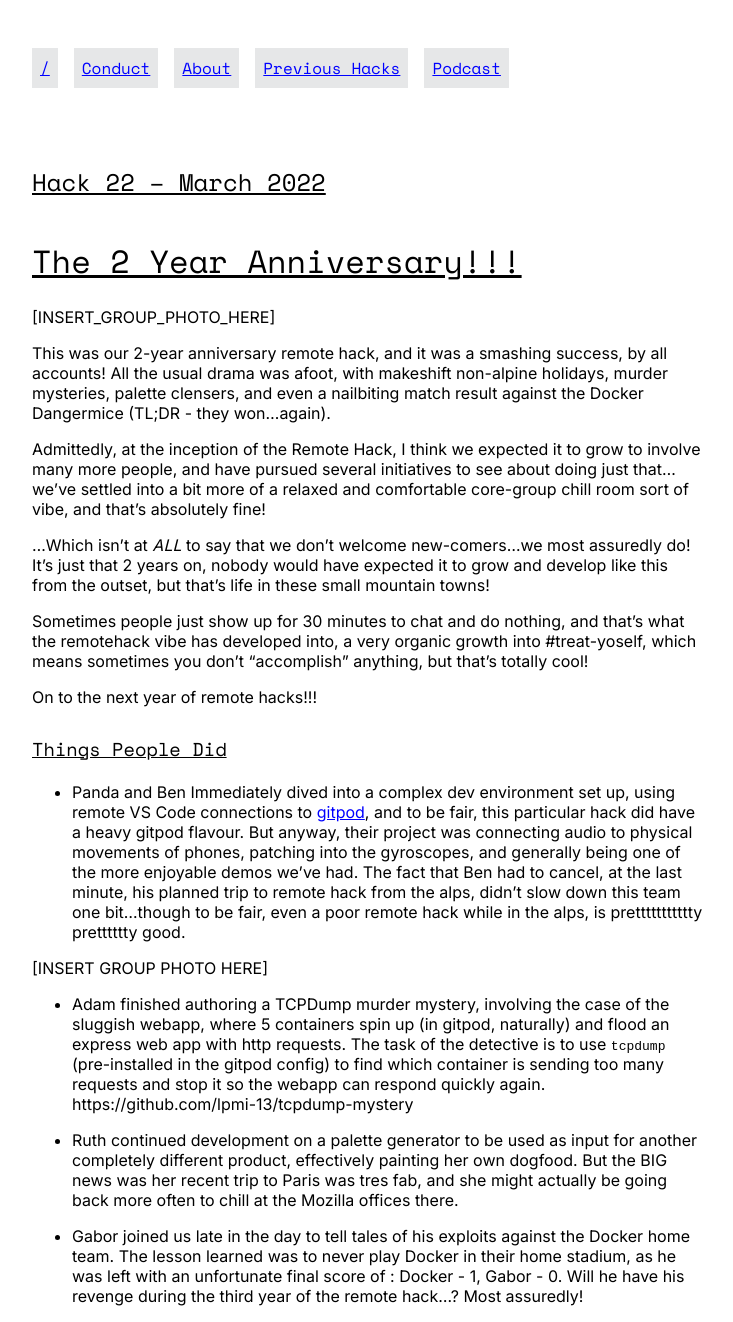
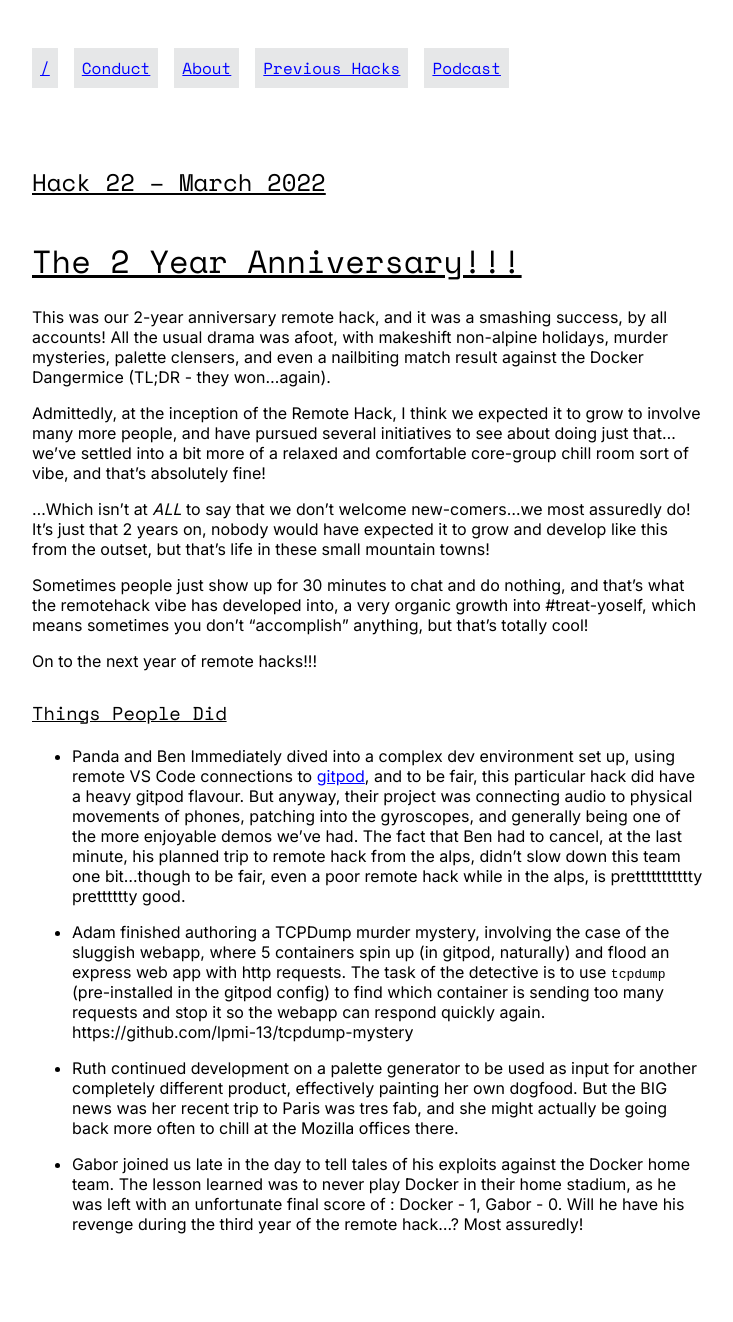
Before and after one commit to remotehack/remotehack.github.io, a Jekyll site: the page built from _hacks/24.md, in a window 1280 px wide. Shown: the whole page, without its empty margins (272-1005 px from the left). Built offline with Jekyll 4.4.1, drawn with Linux system fonts in a browser that asks for light colours; after the commit the page ends 1250 px from its top, so only the background shows below that.

Commit message:
Remove notes about photos

```diff
--- a/_hacks/24.md
+++ b/_hacks/24.md
@@ -5,8 +5,6 @@ happened: true
 ---
 
 # The 2 Year Anniversary!!!
-
-[INSERT_GROUP_PHOTO_HERE]
 
 This was our 2-year anniversary remote hack, and it was a smashing success, by all accounts! All the usual drama was afoot, with makeshift non-alpine holidays, murder mysteries, palette clensers, and even a nailbiting match result against the Docker Dangermice (TL;DR - they won...again).
 
@@ -22,8 +20,6 @@ On to the next year of remote hacks!!!
 
 - Panda and Ben Immediately dived into a complex dev environment set up, using remote VS Code connections to [gitpod](https://www.gitpod.io/docs/), and to be fair, this particular hack did have a heavy gitpod flavour. But anyway, their project was connecting audio to physical movements of phones, patching into the gyroscopes, and generally being one of the more enjoyable demos we've had. The fact that Ben had to cancel, at the last minute, his planned trip to remote hack from the alps, didn't slow down this team one bit...though to be fair, even a poor remote hack while in the alps, is prettttttttttty pretttttty good.
 
-[INSERT GROUP PHOTO HERE]
-
 - Adam finished authoring a TCPDump murder mystery, involving the case of the sluggish webapp, where 5 containers spin up (in gitpod, naturally) and flood an express web app with http requests. The task of the detective is to use `tcpdump` (pre-installed in the gitpod config) to find which container is sending too many requests and stop it so the webapp can respond quickly again. https://github.com/lpmi-13/tcpdump-mystery
 
 - Ruth continued development on a palette generator to be used as input for another completely different product, effectively painting her own dogfood. But the BIG news was her recent trip to Paris was tres fab, and she might actually be going back more often to chill at the Mozilla offices there.
```
